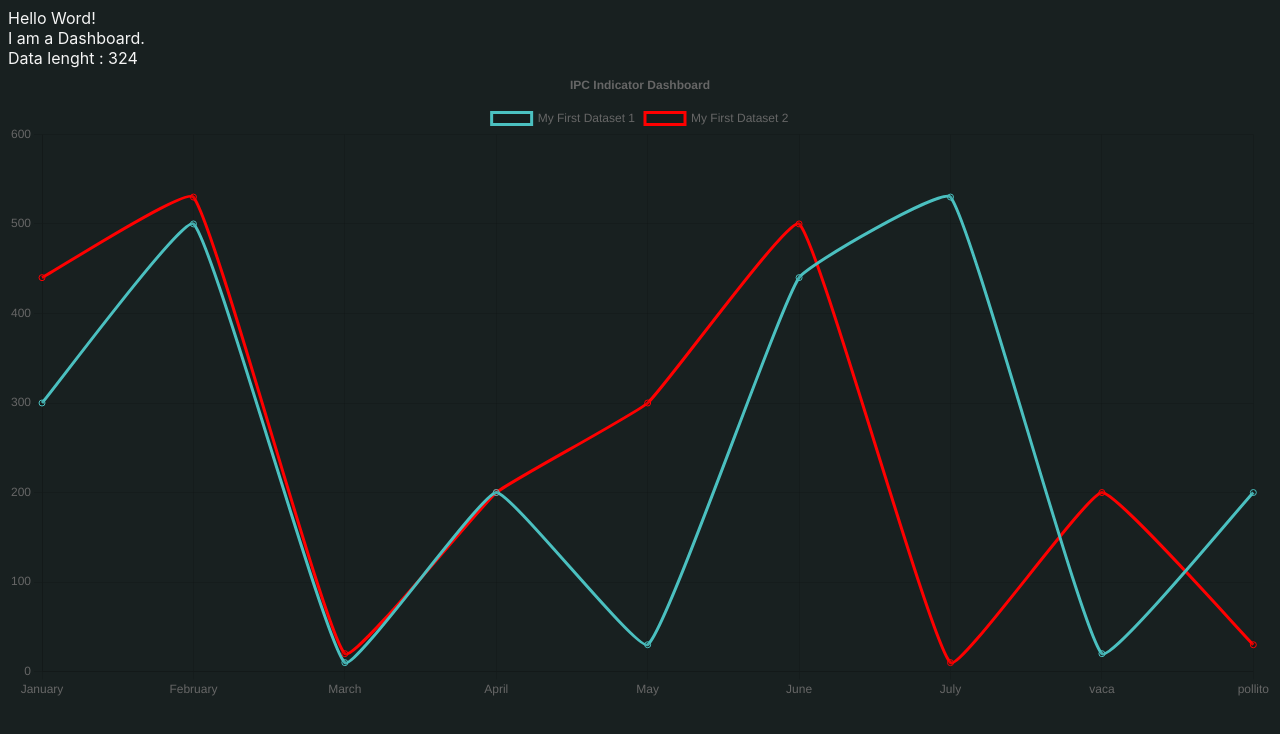
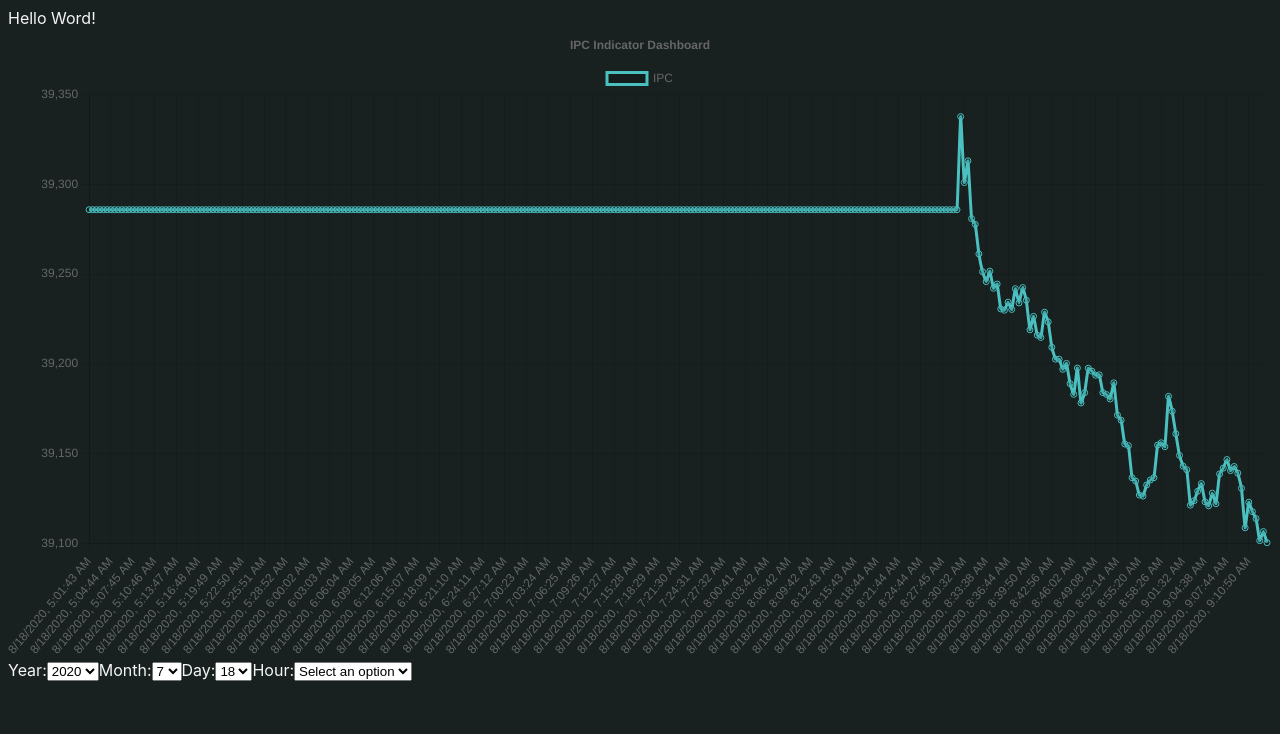
Before and after one commit to balan-pmr/ipc-challenge, a React (Create React App) app: page / in a window 1280 px wide. Shown: the top 734 px of the page. Built offline with nearby package versions, Linux system fonts and the light colour scheme.

Commit message:
Mock data with graph, Select field, useIPCData hook added and filters graph, interfaces for ipc.

```diff
--- a/src/App.tsx
+++ b/src/App.tsx
@@ -1,11 +1,11 @@
 import './App.css';
-import Dashboard from 'pages/ipc-app/dashboard/Dashboard';
+import Dashboard from 'pages/ipc-app/components/Dashboard';
 
 function App() {
   return (
     <div className="container">
       <div> Hello Word! </div>
-      <Dashboard/>
+        <Dashboard/>
     </div>
   );
 }
--- /dev/null
+++ b/src/components/fields/Select.tsx
@@ -0,0 +1,34 @@
+import { useEffect, useState } from "react";
+
+interface SelectProps{
+    label:string;
+    id:string;
+    options:Array<string> | Array<number>| [];
+    onChange: any;
+}
+
+
+const Select = (props: SelectProps) => {
+
+    const [value, setValue] = useState('')
+    const [defaultValue, setDefaultValue] = useState('')
+
+    useEffect(()=>{
+            if(props.options.length === 1){
+                setDefaultValue(props.options[0]+'')
+            }
+    }, [props,setDefaultValue])
+
+    return (
+        <>
+            <label htmlFor={props.id}>{props.label}:</label>
+            <select name={props.id} id={props.id} onChange={ e=> { props.onChange(e.target.value) ; setValue(e.target.value); } } value={value}  >
+                { defaultValue === '' &&  <option defaultValue={defaultValue} >Select an option</option> }
+                { props.options.map( (opt, index) => (<option key={index} value={opt}>{opt}</option>)) }
+            </select>
+        </>
+    )
+
+}
+
+export default  Select;
--- a/src/components/graphs/Line.Graph.tsx
+++ b/src/components/graphs/Line.Graph.tsx
@@ -21,23 +21,25 @@ ChartJS.register(
     Legend
 );
 
-const LineGraph = () => {
-    const labels = ['January', 'February', 'March', 'April', 'May', 'June', 'July', 'vaca', 'pollito'];
+
+interface LineGraphProps {
+    labels: Array<string>;
+    data: Array<number>;
+    title: string;
+    tooltipLabel: string;
+}
+
+
+const LineGraph = (props:LineGraphProps) => {
+
     const data = {
-        labels,
+        labels: props.labels,
         datasets: [
             {
-                label: 'My First Dataset 1',
-                data: [300, 500, 10, 200, 30, 440, 530, 20, 200],
+                label: props.tooltipLabel,
+                data: props.data,
                 fill: false,
                 borderColor: 'rgb(75, 192, 192)',
-                tension: 0.1
-            },
-            {
-                label: 'My First Dataset 2',
-                data: [440, 530, 20, 200, 300, 500, 10, 200, 30],
-                fill: false,
-                borderColor: 'red',
                 tension: 0.1
             }
         ]
@@ -51,12 +53,12 @@ const LineGraph = () => {
             },
             title: {
                 display: true,
-                text: 'IPC Indicator Dashboard',
+                text: props.title,
             },
         },
     };
 
-    return (<Line data={data} options={options} />)
+    return <Line data={data} options={options} />
 }
 
 export default LineGraph;
--- /dev/null
+++ b/src/pages/ipc-app/adapters/ipc.adapter.tsx
@@ -0,0 +1,19 @@
+import { IIPC, IIPCMockList } from 'pages/ipc-app/models/ipc.model'
+
+export const IPCMockAdapter = (data: IIPCMockList): Array<IIPC> => {
+    try {
+        let ipcData: Array<IIPC> = data.result.map(object => {
+            return {
+                date: new Date(Date.parse(object.date)),
+                price: object.price,
+                percentageChange: object.percentageChange,
+                volume: object.volume,
+                change: object.change
+            };
+        })
+        return ipcData
+    } catch (error) {
+        console.error('IPCMockAdapter: Error when processing mock data e:'+error)
+        return [];
+    }
+}
--- /dev/null
+++ b/src/pages/ipc-app/components/Dashboard.tsx
@@ -0,0 +1,18 @@
+import json from 'mock-data/data.json'
+import { IPCMockAdapter } from 'pages/ipc-app/adapters/ipc.adapter';
+import { IIPC } from 'pages/ipc-app/models/ipc.model'
+import IPCGraph from './IPC.graph';
+
+const Dashboard = () => {
+
+    const data: Array<IIPC> | [] = IPCMockAdapter(json)
+
+    return (
+        <div>
+            <IPCGraph data={data} />
+        </div>
+    )
+
+}
+
+export default Dashboard;
--- /dev/null
+++ b/src/pages/ipc-app/components/IPC.graph.tsx
@@ -0,0 +1,39 @@
+import LineGraph from "components/graphs/Line.Graph"
+import { IIPC } from "pages/ipc-app/models/ipc.model";
+import useIPCData from "../hooks/useIPCData";
+import Select from "components/fields/Select";
+
+interface IPCGraphProps {
+    data: Array<IIPC>;
+}
+
+// Here we need to process data and add controlls
+
+const IPCGraph = (props: IPCGraphProps) => {
+
+    const {
+        x,
+        y,
+        yearsOptions, monthsOptions, daysOptions, hoursOptions,
+        onChangeYear,
+        onChangeMonth,
+        onChangeDay,
+        onChangeHour
+    } = useIPCData(props.data);
+
+    if (props.data.length === 0) { return (<div>No IPC data to graph.</div>) }
+
+    return (
+        <>
+            <LineGraph labels={x} data={y} title='IPC Indicator Dashboard' tooltipLabel="IPC" />
+            <div>
+                <Select label="Year" id="year" options={yearsOptions} onChange={onChangeYear} />
+                <Select label="Month" id="month" options={monthsOptions} onChange={onChangeMonth} />
+                <Select label="Day" id="day" options={daysOptions} onChange={onChangeDay} />
+                <Select label="Hour" id="hour" options={hoursOptions} onChange={onChangeHour} />
+            </div>
+        </>
+    )
+}
+
+export default IPCGraph;
--- a/src/pages/ipc-app/dashboard/Dashboard.tsx
+++ /dev/null
@@ -1,17 +0,0 @@
-import json from 'mock-data/data.json'
-import IIPC from 'pages/ipc-app/dashboard/models/ipc.model'
-import LineGraph from 'components/graphs/Line.Graph';
-
-const Dashboard = () => {
-
-    const data: Array<IIPC> = json.result;
-    return (
-        <div>
-            I am a Dashboard.<br />
-            Data lenght : {data.length}
-            <LineGraph/>
-        </div>
-    )
-}
-
-export default Dashboard;
--- /dev/null
+++ b/src/pages/ipc-app/hooks/useIPCData.tsx
@@ -0,0 +1,61 @@
+
+import { useEffect, useState } from "react";
+import { IIPC } from "pages/ipc-app/models/ipc.model";
+
+const useIPCData = (data: Array<IIPC>): any => {
+
+    const [x, setX] = useState<string[] | []>([])
+    const [y, setY] = useState<number[] | []>([])
+    const [yearsOptions, setYearsOptions] = useState<Array<number> | []>([])
+    const [monthsOptions, setMonthsOptions] = useState<Array<number> | []>([])
+    const [daysOptions, setDaysOptions] = useState<Array<number> | []>([])
+    const [hoursOptions, setHoursOptions] = useState<Array<number> | []>([])
+
+    const onChangeYear = (e: any) => { console.log('onSelectedYear') }
+    const onChangeMonth = (e: any) => { console.log('onSelectedM') }
+    const onChangeDay = (e: any) => { console.log('onSelectedD') }
+    const onChangeHour = (e: any) => {
+        let conditionalFilter = [];
+        console.log(e)
+        if (e !== 'Select an option') {
+            // Apply conditionalFilter
+            conditionalFilter = data.filter(obj => obj.date.getHours() === Number(e));
+        } else {
+            conditionalFilter = data;
+        }
+        const filteredX = conditionalFilter.map(ipc => ipc.date.toLocaleString());
+        const filteredY = conditionalFilter.map(ipc => ipc.price);
+        setX(filteredX)
+        setY(filteredY)
+    }
+
+    useEffect(() => {
+        async function processData() {
+            setX(data.map(ipc => ipc.date.toLocaleString()))
+            setY(data.map(ipc => ipc.price))
+            const years: Array<number> = data.map(ipc => ipc.date.getFullYear())
+            const ySet = new Set<number>(years);
+            setYearsOptions(Array.from(ySet))
+            const months: Array<number> = data.map(ipc => ipc.date.getMonth())
+            const mSet = new Set<number>(months);
+            setMonthsOptions(Array.from(mSet))
+            const days: Array<number> = data.map(ipc => ipc.date.getDate())
+            const dSet = new Set<number>(days);
+            setDaysOptions(Array.from(dSet))
+            const hours: Array<number> = data.map(ipc => ipc.date.getHours())
+            const hSet = new Set<number>(hours);
+            setHoursOptions(Array.from(hSet))
+        }
+        processData();
+    }, [setX, setY, setYearsOptions, setMonthsOptions, setDaysOptions, setHoursOptions, data])
+
+    return {
+        x, y, yearsOptions, monthsOptions, daysOptions, hoursOptions,
+        onChangeYear,
+        onChangeMonth,
+        onChangeDay,
+        onChangeHour
+    }
+}
+
+export default useIPCData;
```
Also changed, not shown: src/pages/ipc-app/dashboard/models/ipc.model.tsx (deleted, +0 -7 lines), src/pages/ipc-app/models/ipc.model.tsx (added, +19 -0 lines).
